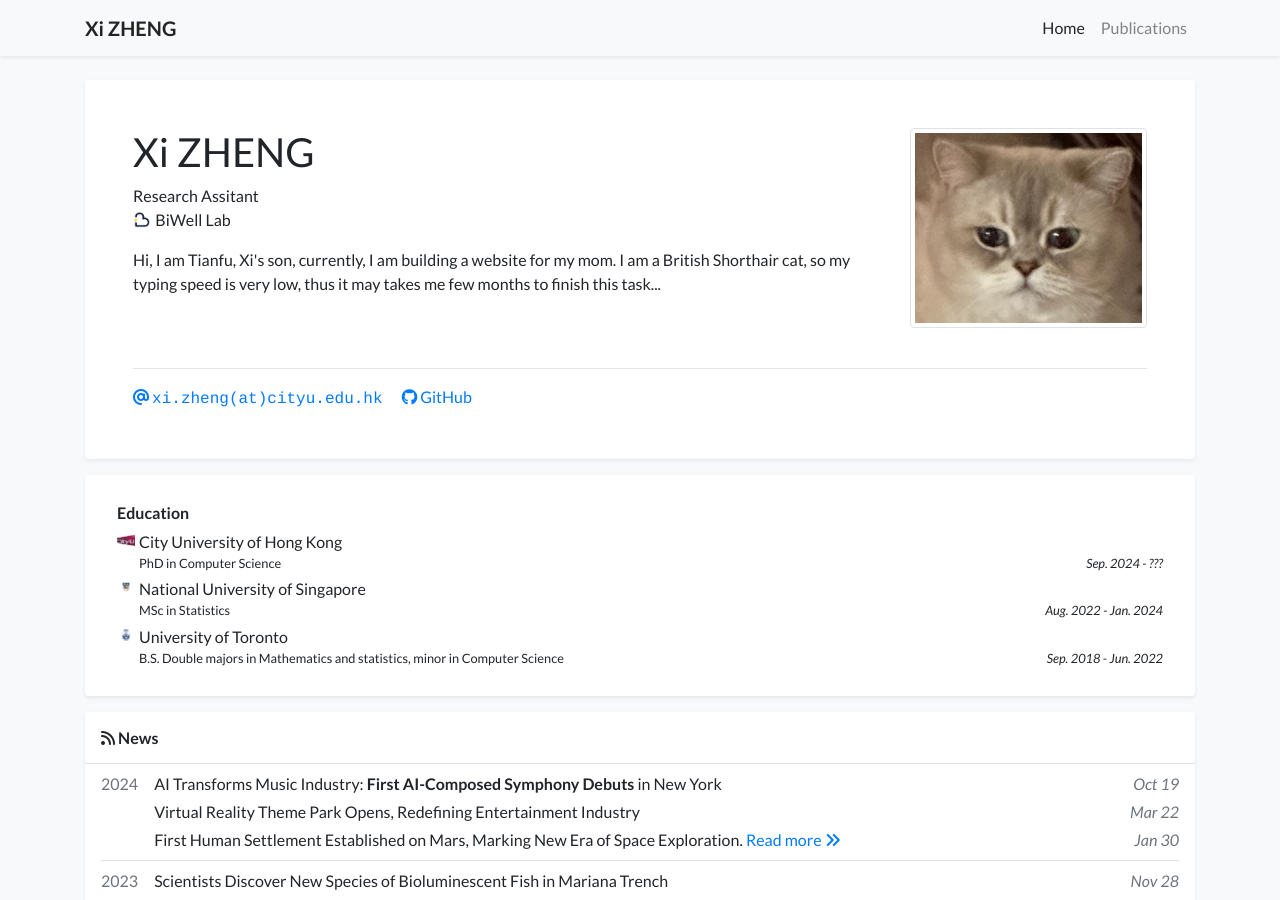
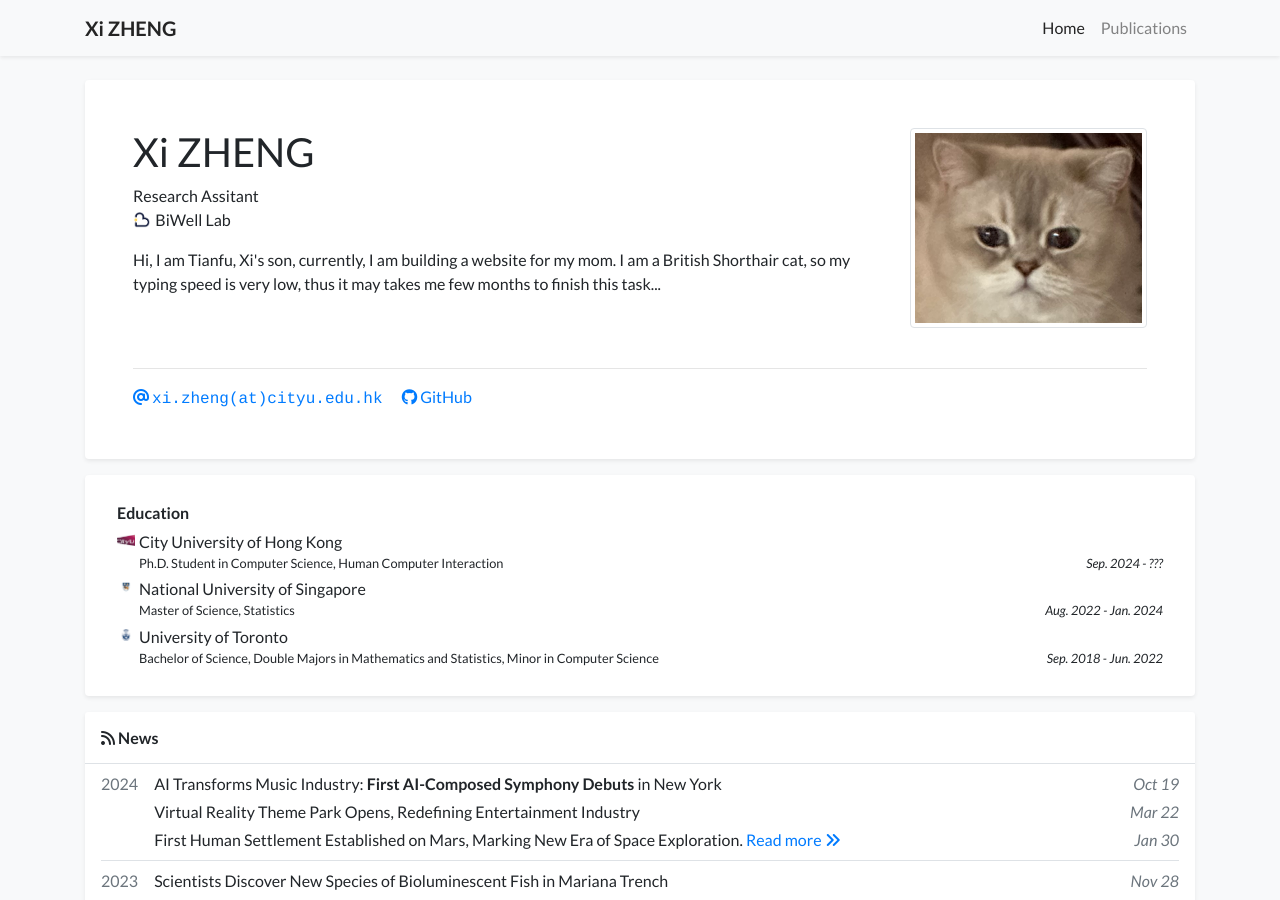
Before and after one commit to xixiaoguai727/xizheng, a Jekyll site: the page built from index.html, in a window 1280 px wide and 900 px high. Built offline with Jekyll 4.4.1, drawn with Linux system fonts in a browser that asks for light colours; a style sheet for code colours, icons or effects is not loaded.

Commit message:
Update profile.yml

```diff
--- a/_data/profile.yml
+++ b/_data/profile.yml
@@ -29,17 +29,17 @@ portrait_caption: >-
 education:
 - name: City University of Hong Kong
   logo: /assets/images/badges/cityulogo.jpg
-  position: PhD in Computer Science
+  position: Ph.D. Student in Computer Science, Human Computer Interaction
   date: Sep. 2024 - ???
 
 - name: National University of Singapore
   logo: /assets/images/badges/nuslogo.png
-  position: MSc in Statistics
+  position: Master of Science, Statistics
   date: Aug. 2022 - Jan. 2024
 
 - name: University of Toronto
   logo: /assets/images/badges/uoft_logo.png
-  position: B.S. Double majors in Mathematics and statistics, minor in Computer Science
+  position: Bachelor of Science, Double Majors in Mathematics and Statistics, Minor in Computer Science
   date: Sep. 2018 - Jun. 2022
 
 # experience:
```
